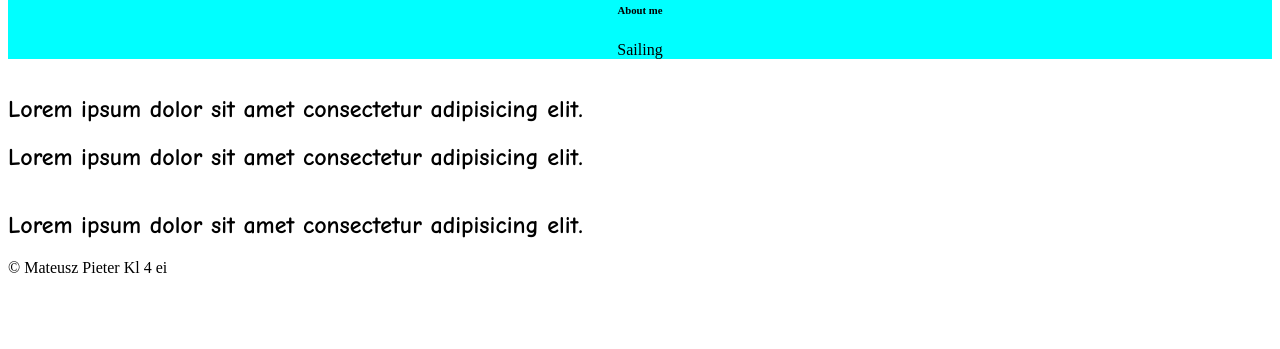
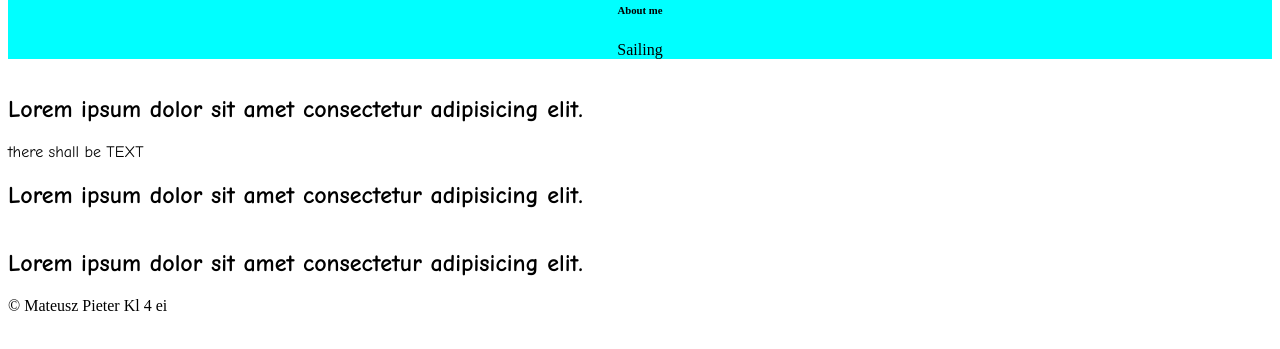
Before and after one commit to pieterei19/Strona_przypominajaca, a plain HTML site: page index.html in a window 1280 px wide. Shown: the part 79-428 px from the top of the page. Drawn offline with Linux system fonts and the light colour scheme.

Commit message:
yes yes yes

```diff
--- a/index.html
+++ b/index.html
@@ -14,6 +14,7 @@
   <main>
     <section>
       <h1>Lorem ipsum dolor sit amet consectetur adipisicing elit.</h1>
+      <p> there shall be TEXT</p>
     </section>
     <section>
       <h1>Lorem ipsum dolor sit amet consectetur adipisicing elit.</h1>
```
